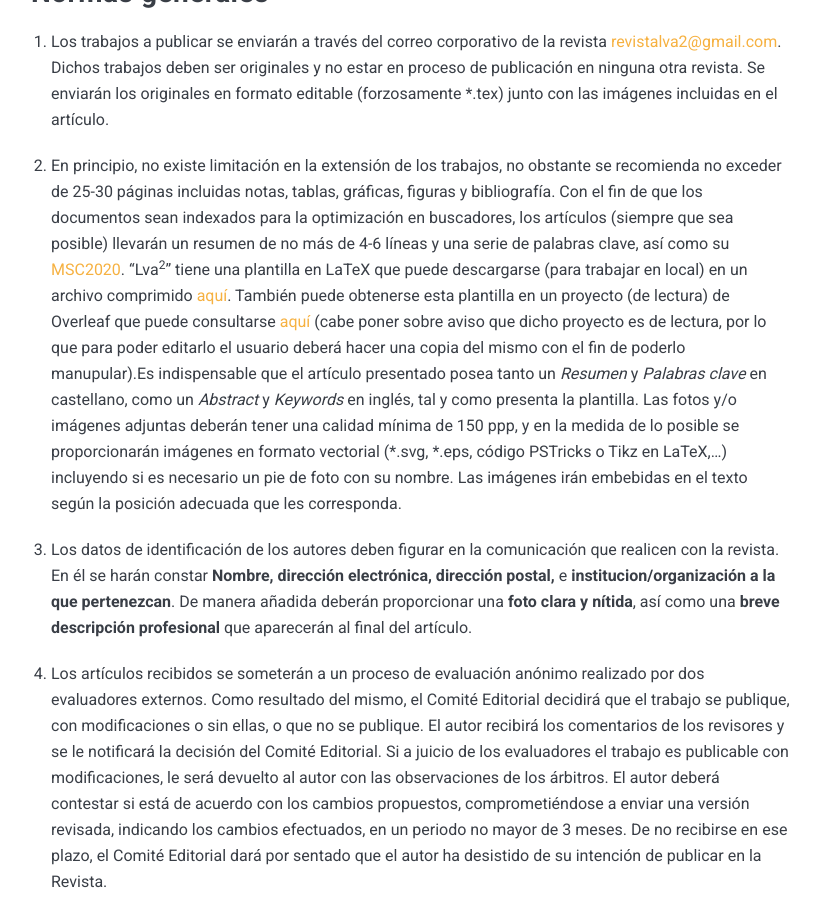
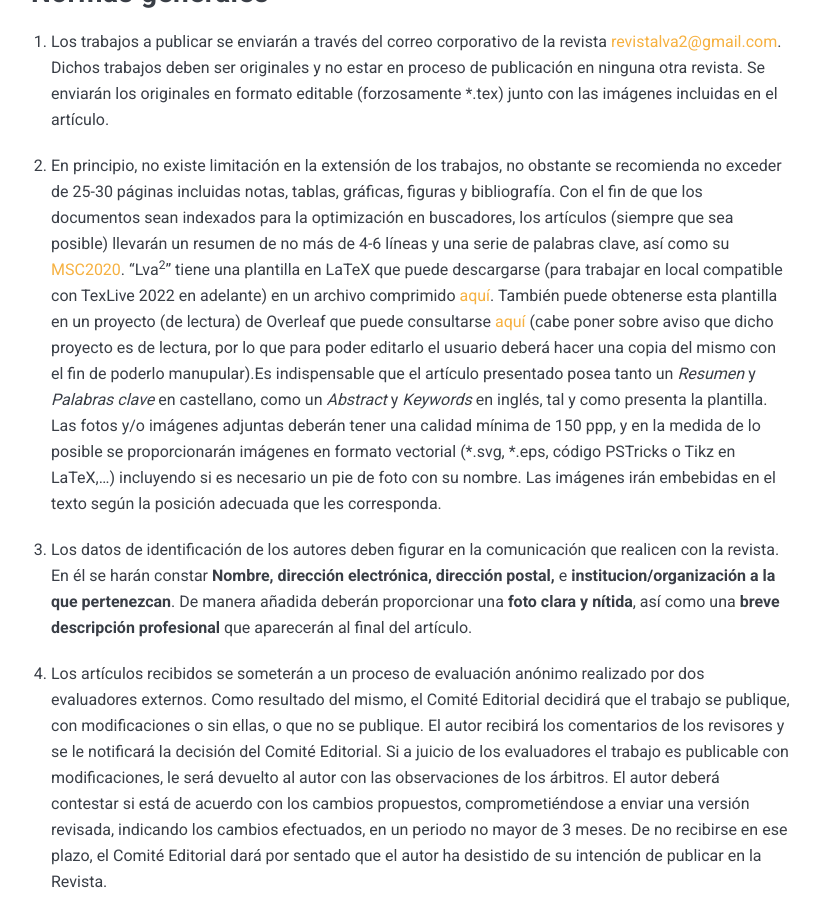
Before and after one commit to revistalva2/lva2.github.io, a Jekyll site: the page built from _pages/02-normas_publicacion.markdown, in a window 1280 px wide and 900 px high, scrolled down 338 px. Shown: the whole window, without its empty margins (229-1049 px from the left). Built offline with Jekyll 4.4.1, drawn with Linux system fonts in a browser that asks for light colours; nearby versions of some CDN libraries.

Commit message:
Update 02-normas_publicacion.markdown

```diff
--- a/_pages/02-normas_publicacion.markdown
+++ b/_pages/02-normas_publicacion.markdown
@@ -11,7 +11,7 @@ Todos aquellos interesados en publicar en la revista "Lva<sup>2</sup>" deberán
 1. Los trabajos a publicar se enviarán a través del correo corporativo de la revista [revistalva2@gmail.com](mailto:revistalva2@gmail.com). Dichos trabajos deben ser originales y no estar en proceso de publicación en ninguna otra revista. Se enviarán los originales en formato editable (forzosamente *.tex) junto con las imágenes incluidas en el artículo.
 
 2. En principio, no existe limitación en la extensión de los trabajos, no obstante se recomienda no exceder de 25-30 páginas incluidas notas, tablas, gráficas, figuras y bibliografía. Con el fin de que los documentos sean indexados para la optimización en buscadores, los artículos (siempre que sea posible) llevarán un resumen de no más de 4-6 líneas y una serie de palabras clave, así como su [MSC2020](https://msc2020.org){:target="_blank"}.
-"Lva<sup>2</sup>" tiene una plantilla en LaTeX que puede descargarse (para trabajar en local) en un archivo comprimido [aquí](https://drive.google.com/file/d/16yJ5cu1Wjj44Z4TCRYDmDnOQdFj-33Qp){:target="_blank"}. También puede obtenerse esta plantilla en un proyecto (de lectura) de Overleaf que puede consultarse [aquí](https://www.overleaf.com/read/gwptkfqtbnjz#46ffd8){:target="_blank"} (cabe poner sobre aviso que dicho proyecto es de lectura, por lo que para poder editarlo el usuario deberá hacer una copia del  mismo con el fin  de poderlo manupular).Es indispensable que el artículo presentado posea tanto un *Resumen* y *Palabras clave* en castellano, como un *Abstract* y *Keywords* en inglés, tal y como presenta la plantilla.
+"Lva<sup>2</sup>" tiene una plantilla en LaTeX que puede descargarse (para trabajar en local compatible con TexLive  2022 en adelante) en un archivo comprimido [aquí](https://drive.google.com/file/d/16yJ5cu1Wjj44Z4TCRYDmDnOQdFj-33Qp){:target="_blank"}. También puede obtenerse esta plantilla en un proyecto (de lectura) de Overleaf que puede consultarse [aquí](https://www.overleaf.com/read/gwptkfqtbnjz#46ffd8){:target="_blank"} (cabe poner sobre aviso que dicho proyecto es de lectura, por lo que para poder editarlo el usuario deberá hacer una copia del  mismo con el fin  de poderlo manupular).Es indispensable que el artículo presentado posea tanto un *Resumen* y *Palabras clave* en castellano, como un *Abstract* y *Keywords* en inglés, tal y como presenta la plantilla.
 Las fotos y/o imágenes adjuntas deberán tener una calidad mínima de 150 ppp, y en la medida de lo posible se proporcionarán imágenes en formato vectorial (*.svg, *.eps, código PSTricks o Tikz en LaTeX,...) incluyendo si es necesario un pie de foto con su nombre. Las imágenes irán embebidas en el texto según la posición adecuada que les corresponda.
 
 3. Los datos de identificación de los autores deben figurar en la comunicación que realicen con la revista. En él se harán constar <b>Nombre, dirección electrónica, dirección postal,</b> e <b>institucion/organización a la que pertenezcan</b>. De manera añadida deberán proporcionar una <b>foto clara y nítida</b>, así como una <b>breve descripción profesional</b> que aparecerán al final del artículo.
```
